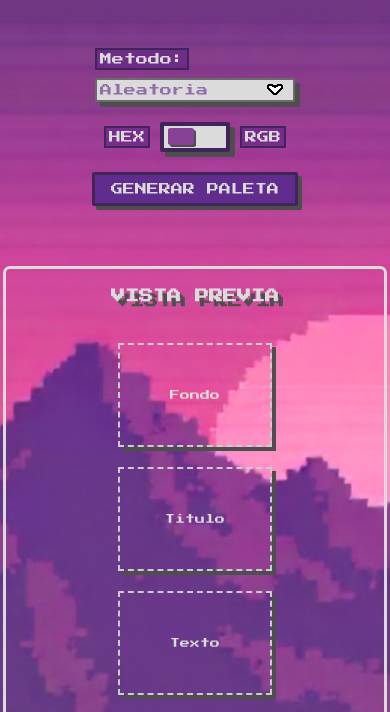
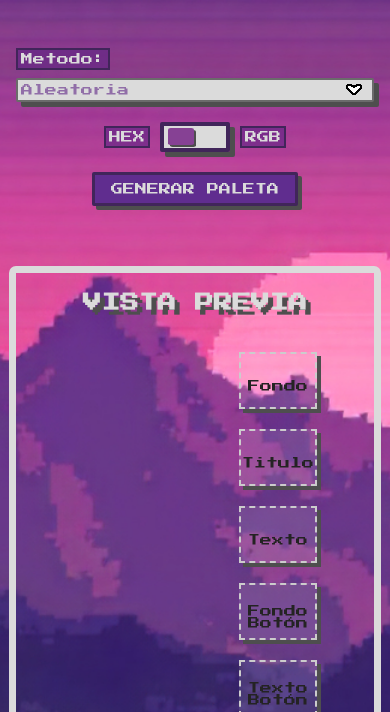
Before and after one commit to AlbertoB86/pixel-palette, a plain HTML site: page index.html in a window 390 px wide. Shown: the part 126-838 px from the top of the page. Drawn offline with Linux system fonts and the light colour scheme.

Commit message:
Corregidos errores de diseño version movil

```diff
--- a/css/styles.css
+++ b/css/styles.css
@@ -29,7 +29,7 @@ header{
 }
 
 header h1{
-    font-size: 50px;
+    font-size: 60px;
     margin: 10px 0px 10px 0px;
     text-shadow: 5px 5px 0px rgb(78, 78, 78);
 }
@@ -211,7 +211,7 @@ input:checked + .slider:before{
     display: flex;
     flex-direction: row;
     justify-self: center;
-    margin-bottom: 20px;
+    margin-bottom: 10px;
 }
 
 .caja{
@@ -227,7 +227,7 @@ input:checked + .slider:before{
 }
 
 #drag-info{
-    margin: 20px 10px 0 10px;
+    margin: 10px 10px 10 10px;
     align-items: center;
     text-align: center;
     font-size: 12px;
@@ -250,24 +250,20 @@ input:checked + .slider:before{
   display: inline-block;
   width: 50px;
   height: 50px;
-
-}
-
-.hidden{
-  display: none;
-}
-
-.roles{
-    display: flex;
-    justify-self: center;
-    gap: 20px;
-    margin: 10px 0 10 0 ;
-    flex-wrap: wrap;
 }
 
 #mensaje{
     font-size: 9px;
 }
+
+.paleta-roles{
+    display: flex;
+    flex-direction: column;
+    align-items: center; /* CENTRA todo el bloque */
+    justify-content: center;
+    width: 100%;
+}
+
 
 .drop-zone{
     width: 100px;
@@ -277,6 +273,14 @@ input:checked + .slider:before{
     font-size: 10px;
     padding-top: 10px;
     box-shadow: 4px 4px 0px rgb(78, 78, 78);
+}
+
+.roles{
+    display: flex;
+    justify-self: center;
+    gap: 20px;
+    margin: 10px 0;
+    flex-wrap: wrap;
 }
 
 #ejemplos{
@@ -324,28 +328,22 @@ footer p{
 /* 📱 Estilos Responsive */
 /* ===================== */
 @media (max-width: 768px){
+    header{
+        flex-direction: column;
+        align-items: center;
+    }
 
-    header{
-        align-items: center;
-        display: flex;
-        flex-direction: column;
-        justify-content: center;
-        width: 100%;
-    }
     header h1{
         font-size: 32px;
         margin: 20px;
+        order: 2;
         text-align: center;
-        order: 2;
-    }
-
-    header img{
-        margin: 10px 0;
     }
 
     .container{
         flex-direction: column;
         gap: 20px;
+        width: 100%;
     }
 
     .harmony-selector{
@@ -356,99 +354,98 @@ footer p{
     }
 
     #harmony{
-        width: 200px;
-    }
-
-    .generador{
-        display: flex;
-        justify-self: center;
-        align-items: center;
         width: 100%;
     }
 
     #generate-btn{
         font-size: 12px;
         padding: 8px 16px;
-        width: auto;
-        max-width: 90%;
-        text-align: center;
+        width: 100%;
         margin: 0 auto 30px auto;
-        display: block;
     }
 
-    .preview{
-        padding: 10px;
-        font-size: 10px;
-        width: 40%;
-        border: 3px solid rgb(219, 219, 219);
+    #drag-info{
+        display: flex;
+        width: 95%;
+        margin: 20px 0;
+        font-size: 12px;
+        justify-content: center;
+        align-items: center;
+        text-align: center;
     }
 
-    .preview h3{
-        font-size: 14px;
-        top: -20px;
-        padding: 10px 16px;
-        text-shadow: 5px 5px 0px rgb(78, 78, 78);
+    .paleta-roles{
+        display: grid;
+        grid-template-columns: 1fr 1fr;
+        justify-content: center;
+        flex-wrap: wrap;
+        gap: 10px;
+        width: 100%;
     }
 
-    .preview-box{
+    #palette, .roles{
         display: flex;
         flex-direction: column;
+        align-items: center;
+        width: auto;
     }
 
-    #palette{
+    .caja, .drop-zone{
+        width: 140px;
+        height: 100px;
+        box-sizing: border-box;
         display: flex;
-        flex-direction: column;
-        justify-self: center;
-        flex-wrap: wrap;
-        order: 2;
+        justify-content: center;
+        align-items: center;
+        font-size: 12px;
     }
 
     .caja{
-        margin-top: 20px;
-        width: auto;
-        height: 50px;
         border: 2px solid #41255a;
         box-shadow: 4px 4px 0 rgb(78, 78, 78);
-        text-align: center;
-        font-size: 15px;
-        padding-top: 45px;
-    }
-
-    .roles{
-        display: flex;
-        flex-direction: column;
-        order: 1;
+        cursor: grab;
+        height: 70px;
+        width: auto;
+        margin-top: 10%;
     }
 
     .drop-zone{
-        width: auto;
-        padding-top: 25px;
+        border: 2px dashed #ccc;
+        background-color: rgba(255, 255, 255, 0.1);
+        height: 57px;
+        width: 50%;
+    }
+
+    .drop-zone p{
+        color:rgb(36, 35, 35);
     }
 
     #ejemplos{
-        order: 3;
-        width: 100%;
+        margin: 20px 0;
+        width: 90%;
+        border: 2px solid rgb(78, 78, 78);
+        display: flex;
+        flex-direction: column;
+        align-items: center;
+        padding: 20px;
     }
 
-    #ejemplos h1, p{
-        margin: 20px;
+    #ejemplos h1, #ejemplos p{
         text-align: center;
+        margin: 10px 0;
     }
 
     #boton-ejemplo{
         width: 200px;
         height: 50px;
-        border-radius: 2px;
-        padding: 10px 20px;
-        margin: 10px 0px 30px 0px;
         font-size: 1em;
         border: 3px solid #41255a;
-        box-shadow: 4px 4px 0  rgb(78, 78, 78);
+        box-shadow: 4px 4px 0 rgb(78, 78, 78);
+        margin: 20px 0;
     }
 
     footer{
         font-size: 12px;
-        height: auto;
-        padding: 20px 0;
+        padding: 10px 0;
     }
 }
--- a/index.html
+++ b/index.html
@@ -15,7 +15,6 @@
     </header>
 
     <main>
-
         <div class="container">
             <section class="harmony-selector">
                 <label for="harmony">Metodo:</label>
@@ -39,7 +38,6 @@
             </section>
         </div>
 
-
         <!-- Botón para generar nueva paleta -->
         <section class="generador">
             <button id="generate-btn">GENERAR PALETA</button>
@@ -48,13 +46,13 @@
         <!-- Vista previa -->
         <section class="preview">
             <h3>VISTA PREVIA</h3>
-
+            <div class="preview-box">
                 <p id="drag-info" class="hidden">
                     <img id="bombilla" src="./assets/icons/lightbulb-pixel-off.png" alt="">
                     Puedes arrastrar los colores hacia los roles para personalizar la vista previa.
                 </p>
 
-            <div class="preview-box">
+                <div class="paleta-roles">
                     <section id="palette">
                         <!-- Se llenará con 5 bloques de color desde JS -->
                     </section>
@@ -66,6 +64,8 @@
                         <div class="drop-zone" data-role="botonFondo"><p>Fondo Botón</p></div>
                         <div class="drop-zone" data-role="botonTexto"><p>Texto Botón</p></div>
                     </section>
+                </div>
+
                 <div id="ejemplos">
                     <!-- Se van a generar los ejemplos -->
                 </div>
@@ -78,9 +78,7 @@
         <p>By <a href="https://github.com/AlbertoB86?tab=repositories" target="_blank">Alberto Balaguer</a>. All rights reserved.</p>
     </footer>
 
-
     <script src="https://cdnjs.cloudflare.com/ajax/libs/chroma-js/2.1.0/chroma.min.js"></script>
     <script src="./js/generador.js"></script>
-
 </body>
 </html>
--- a/js/generador.js
+++ b/js/generador.js
@@ -41,7 +41,7 @@ function iniciar(){
             color.className = 'caja';
             color.style.backgroundColor = escala[i];
 
-            color.innerText = hexRgb ? col.css() : col.hex();
+            color.innerText = hexRgb ? col.css() : col.hex().toUpperCase();
 
             // Contraste para texto legible
             const contraste = chroma.contrast(col, 'white');
```
Lines whose indentation alone changed are shown as unchanged.
